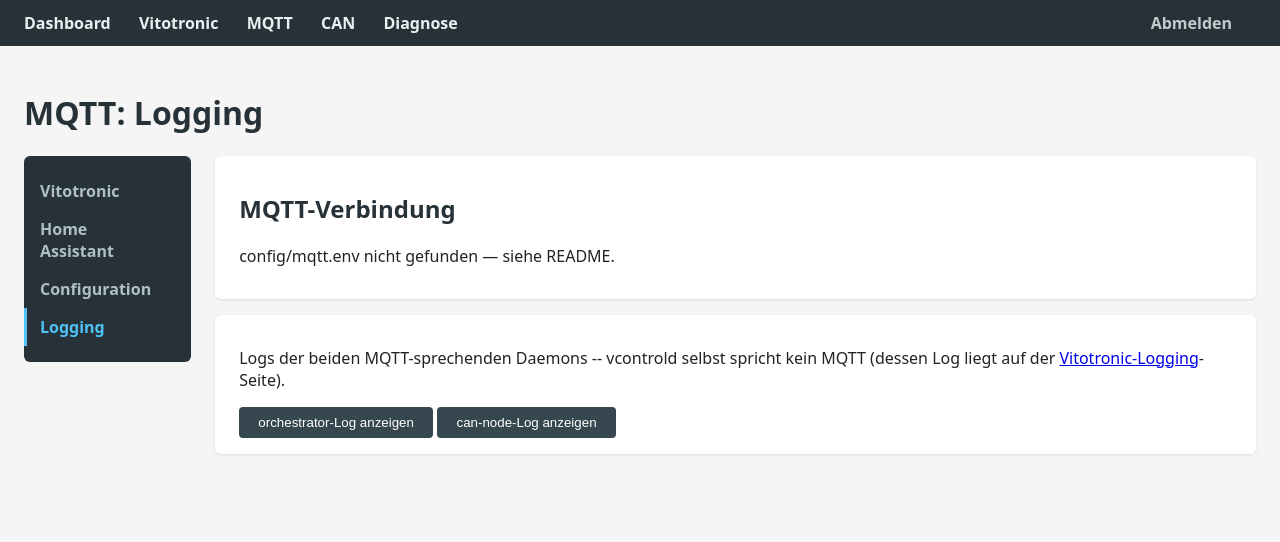
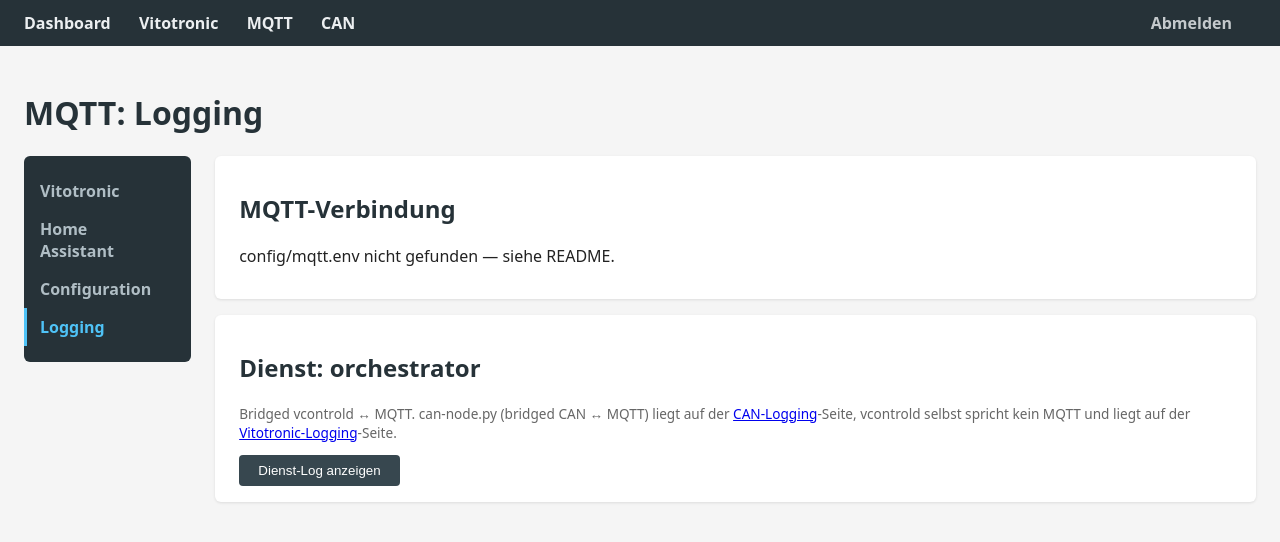
Before and after one commit to juliuskolosnjaji/vcontrold-raspberry-pi, a Flask app: page /mqtt/logging in a window 1280 px wide. Shown: the top 542 px of the page. Run offline with Flask 3, Linux system fonts and the light colour scheme; the visitor is signed in with stand-in values (Sample User, id 1).

Commit message:
Diagnose aufgelöst in die Bereichs-Logging-Seiten (Vitotronic/MQTT/CAN)
Statt einer eigenständigen Diagnose-Seite mit allen Diensten/Status gemeinsam zeigt jetzt jede
Logging-Unterseite genau die Dienste, die zu ihrem Bereich gehören:

- Vitotronic > Logging: Dienst-Status/Log von vcontrold (zusätzlich zum bisherigen rohen
  Protokoll-Log aus /tmp/vcontrold.log).
- MQTT > Logging: Dienst-Status/Log von orchestrator.py (bridged vcontrold <-> MQTT), zusätzlich
  zum bisherigen Verbindungstest.
- CAN > Logging: Dienst-Status/Log von can-node.py (bridged CAN <-> MQTT) und can1-up.service
  (bringt can1 beim Boot hoch), zusätzlich zu CAN-Interface-Status und CAN-Sniffer.

/diagnostics redirected auf das Dashboard (alte Lesezeichen bleiben gültig), /diagnostics/log/
<service> bleibt als generischer API-Endpunkt bestehen (von allen drei Seiten genutzt).

Co-Authored-By: Claude Sonnet 5 <noreply@anthropic.com>

```diff
--- a/ui/app.py
+++ b/ui/app.py
@@ -794,9 +794,11 @@ def vitotronic_variablen_page():
 
 @app.route("/vitotronic/logging")
 def vitotronic_logging_page():
-    """Vitotronic-Bereich, Unterseite 'Logging' -- zeigt dasselbe Debug-Log wie zuvor Abschnitt 6
-    der gebündelten Vcontrold-Seite (siehe /vcontrold/log), jetzt als eigenständige Seite."""
-    return render_template("vitotronic_logging.html")
+    """Vitotronic-Bereich, Unterseite 'Logging' -- das rohe Vitotronic-Kommunikations-Log (siehe
+    /vcontrold/log) plus Dienst-Status/Log des vcontrold-Daemons (vorher Teil der eigenständigen
+    Diagnose-Seite, siehe README 'Diagnose aufgelöst in die Bereichs-Logging-Seiten')."""
+    vcontrold_status = diagnostics.service_status("vcontrold")
+    return render_template("vitotronic_logging.html", vcontrold_status=vcontrold_status)
 
 
 @app.route("/mqtt-variables")
@@ -1061,9 +1063,10 @@ def mqtt_configuration_page():
 
 @app.route("/mqtt/logging")
 def mqtt_logging_page():
-    """MQTT-Bereich, Unterseite 'Logging': Verbindungsstatus zum Broker plus die Logs der beiden
-    MQTT-sprechenden Daemons (orchestrator.py, can_node.py) -- vcontrold selbst spricht kein
-    MQTT, dessen Log liegt auf der Vitotronic-Logging-Seite."""
+    """MQTT-Bereich, Unterseite 'Logging': Verbindungsstatus zum Broker plus Dienst-Status/Log von
+    orchestrator.py (bridged vcontrold <-> MQTT) -- can_node.py (bridged CAN <-> MQTT) liegt auf
+    der CAN-Logging-Seite, vcontrold selbst spricht kein MQTT und liegt auf der
+    Vitotronic-Logging-Seite (vorher alle drei zusammen auf der eigenständigen Diagnose-Seite)."""
     mqtt_env = load_env(MQTT_ENV_PATH)
     mqtt_status = None
     if mqtt_env:
@@ -1073,7 +1076,8 @@ def mqtt_logging_page():
             mqtt_env.get("MQTT_USERNAME") or None,
             mqtt_env.get("MQTT_PASSWORD") or None,
         )
-    return render_template("mqtt_logging.html", mqtt_status=mqtt_status)
+    orchestrator_status = diagnostics.service_status("orchestrator")
+    return render_template("mqtt_logging.html", mqtt_status=mqtt_status, orchestrator_status=orchestrator_status)
 
 
 @app.route("/settings")
@@ -1084,28 +1088,9 @@ def settings():
 
 @app.route("/diagnostics")
 def diagnostics_page():
-    cfg = get_ui_config()
-    mqtt_env = load_env(MQTT_ENV_PATH)
-
-    services = [diagnostics.service_status(name) for name in cfg["services"]]
-    can_status = diagnostics.can_link_status(cfg["can_interface"])
-
-    mqtt_status = None
-    if mqtt_env:
-        mqtt_status = diagnostics.mqtt_connectivity(
-            mqtt_env["MQTT_HOST"],
-            int(mqtt_env.get("MQTT_PORT", 1883)),
-            mqtt_env.get("MQTT_USERNAME") or None,
-            mqtt_env.get("MQTT_PASSWORD") or None,
-        )
-
-    return render_template(
-        "diagnostics.html",
-        cfg=cfg,
-        services=services,
-        can_status=can_status,
-        mqtt_status=mqtt_status,
-    )
+    """Aufgelöst in die Logging-Unterseiten der drei Bereiche (vcontrold -> Vitotronic,
+    orchestrator -> MQTT, can-node/can1-up -> CAN) -- Redirect für alte Lesezeichen/Links."""
+    return redirect(url_for("dashboard"))
 
 
 @app.route("/diagnostics/log/<service>")
@@ -1146,12 +1131,21 @@ def can_sniffer_page():
 
 @app.route("/can/logging")
 def can_logging_page():
-    """CAN-Bereich, Unterseite 'Logging': CAN-Interface-Status plus CAN-Sniffer (zeichnet für die
-    angegebene Dauer alle Frames auf, siehe can_sniffer_capture()) -- vorher eigenständige Seite
-    /can-sniffer, jetzt Teil des CAN-Bereichs."""
+    """CAN-Bereich, Unterseite 'Logging': CAN-Interface-Status, Dienst-Status/Log von can-node.py
+    (bridged CAN <-> MQTT) und can1-up.service (bringt can1 beim Boot hoch), plus CAN-Sniffer
+    (zeichnet für die angegebene Dauer alle Frames auf, siehe can_sniffer_capture()) -- vorher
+    eigenständige Seite /can-sniffer bzw. Teil der Diagnose-Seite, jetzt Teil des CAN-Bereichs."""
     cfg = get_ui_config()
     can_status = diagnostics.can_link_status(cfg["can_interface"])
-    return render_template("can_logging.html", cfg=cfg, can_status=can_status)
+    can_node_status = diagnostics.service_status("can-node")
+    can1_up_status = diagnostics.service_status("can1-up")
+    return render_template(
+        "can_logging.html",
+        cfg=cfg,
+        can_status=can_status,
+        can_node_status=can_node_status,
+        can1_up_status=can1_up_status,
+    )
 
 
 @app.route("/can-sniffer/capture", methods=["POST"])
--- a/ui/templates/base.html
+++ b/ui/templates/base.html
@@ -99,7 +99,6 @@
     <a href="{{ url_for('vitotronic_variablen_page') }}">Vitotronic</a>
     <a href="{{ url_for('mqtt_vitotronic_page') }}">MQTT</a>
     <a href="{{ url_for('can_eingaenge_page') }}">CAN</a>
-    <a href="{{ url_for('diagnostics_page') }}">Diagnose</a>
     <a href="{{ url_for('logout') }}" class="logout">Abmelden</a>
   </nav>
   <main class="{% block main_class %}{% endblock %}">
--- a/ui/templates/dashboard.html
+++ b/ui/templates/dashboard.html
@@ -19,6 +19,5 @@
   <p><a href="{{ url_for('vitotronic_variablen_page') }}">→ Vitotronic (Variablen, Zyklus, Konsole, Configuration, Logging)</a></p>
   <p><a href="{{ url_for('mqtt_vitotronic_page') }}">→ MQTT (Vitotronic, Home Assistant, Configuration, Logging)</a></p>
   <p><a href="{{ url_for('can_eingaenge_page') }}">→ CAN (Eingänge, Ausgänge, Configuration, Logging)</a></p>
-  <p><a href="{{ url_for('diagnostics_page') }}">→ Diagnose ansehen</a></p>
 </div>
 {% endblock %}
--- a/ui/templates/mqtt_logging.html
+++ b/ui/templates/mqtt_logging.html
@@ -21,10 +21,13 @@
     </div>
 
     <div class="card">
-      <p>Logs der beiden MQTT-sprechenden Daemons -- vcontrold selbst spricht kein MQTT (dessen
-         Log liegt auf der <a href="{{ url_for('vitotronic_logging_page') }}">Vitotronic-Logging</a>-Seite).</p>
-      <button type="button" onclick="loadLog('orchestrator')">orchestrator-Log anzeigen</button>
-      <button type="button" onclick="loadLog('can-node')">can-node-Log anzeigen</button>
+      <h2>Dienst: orchestrator</h2>
+      <p class="status-{{ orchestrator_status.state }}">{{ orchestrator_status.state }}</p>
+      <p style="font-size:0.85rem;color:#666;">Bridged vcontrold ↔ MQTT. can-node.py (bridged CAN ↔ MQTT)
+         liegt auf der <a href="{{ url_for('can_logging_page') }}">CAN-Logging</a>-Seite, vcontrold
+         selbst spricht kein MQTT und liegt auf der
+         <a href="{{ url_for('vitotronic_logging_page') }}">Vitotronic-Logging</a>-Seite.</p>
+      <button type="button" onclick="loadLog()">Dienst-Log anzeigen</button>
       <pre id="log-output" style="display:none;"></pre>
     </div>
 
@@ -36,8 +39,8 @@
 </style>
 
 <script>
-function loadLog(service) {
-  fetch('/diagnostics/log/' + encodeURIComponent(service))
+function loadLog() {
+  fetch('/diagnostics/log/orchestrator')
     .then(r => r.json())
     .then(data => {
       const el = document.getElementById('log-output');
```
Also changed, not shown: ui/templates/can_logging.html (+31 -0 lines), ui/templates/diagnostics.html (deleted, +0 -67 lines), ui/templates/vitotronic_logging.html (+19 -1 lines).
